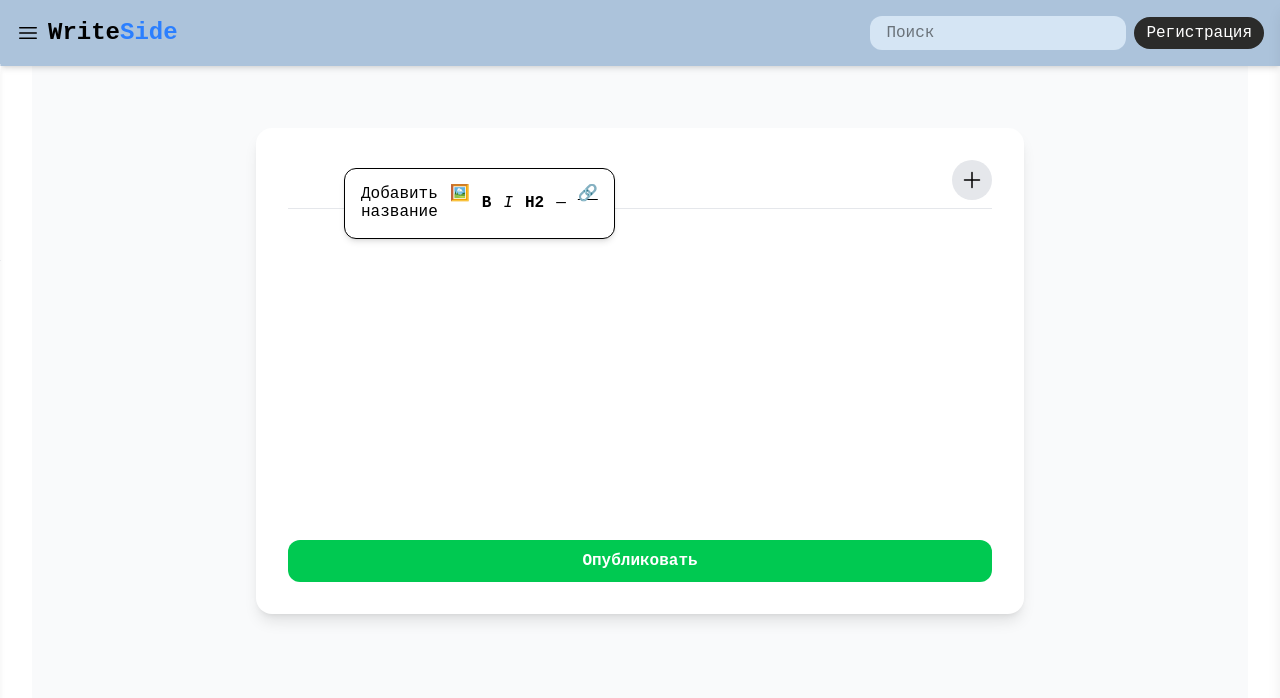
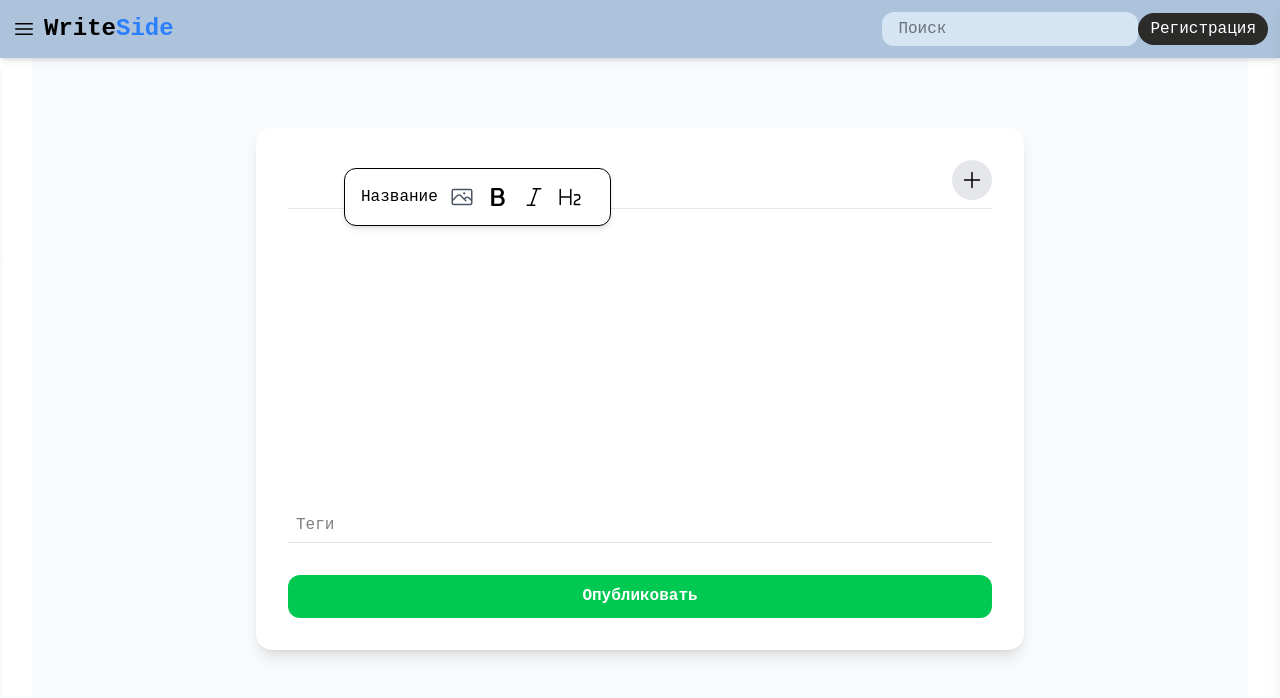
Before and after one commit to Altyn24/StoryHud.P, a React (Vite) app: page /create in a window 1280 px wide. Both pictures are taken after a click on the button 972 px from the left and 180 px from the top of the page. Shown: the top 698 px of the page. Built offline with nearby package versions, Linux system fonts and the light colour scheme.

Commit message:
добавлени тегов

```diff
--- a/src/components/Header.jsx
+++ b/src/components/Header.jsx
@@ -5,7 +5,8 @@ import { useDispatch, useSelector } from "react-redux";
 import NavBar from "../page/NavBar";
 import avatarDef from "../assets/avatar-people-user-svgrepo-com.svg";
 import { setSearchQuery } from "../features/searchSlice";
-import SearchResults from "../page/Search";
+import SearchResult from "../page/Search";
+
 
 function Header({ onMenuToggle }) {
   const isAuth = useSelector((state) => state.auth.isAuth);
@@ -39,7 +40,7 @@ function Header({ onMenuToggle }) {
 
   return (
     <>
-      <div className="p-3 w-full shadow-md mb-3 bg-[#acc3db] fixed top-0 left-0 right-0 z-50 sm:p-4">
+      <div className="p-3 w-full shadow-md mb-3 bg-[#acc3db] fixed top-0 left-0 right-0 z-50 sm:">
         <header className="flex justify-between items-center max-w-screen-xl mx-auto">
           <div className="flex items-center gap-2">
             <button
@@ -87,11 +88,11 @@ function Header({ onMenuToggle }) {
               Write<span className="!text-blue-500">Side</span>
             </Link>
           </div>
-          <div className="flex items-center gap-2">
+          <div className="flex items-center">
             <div className="relative flex items-center">
               <button
                 onClick={toggleSearch}
-                className="p-2 sm:hidden"
+                className="sm:hidden p-2"
                 aria-label="Toggle search"
               >
                 <svg
@@ -110,18 +111,18 @@ function Header({ onMenuToggle }) {
                 </svg>
               </button>
               <div
-                className={`${
+                className={`w-40 sm:w-64 ${
                   searchOpen ? "block" : "hidden sm:block"
-                } w-32 sm:w-64`}
+                }`}
               >
                 <input
                   type="text"
-                  className="rounded-xl bg-[#d5e5f4] px-2 py-1 sm:px-4 sm:py-2 outline-none w-full text-sm sm:text-base"
+                  className="rounded-xl bg-[#d5e5f4] px-3 py-1 sm:px-4 sm:py-2 outline-none w-full text-sm sm:text-base"
                   placeholder="Поиск"
                   value={searchQuery}
                   onChange={(e) => dispatch(setSearchQuery(e.target.value))}
                 />
-                <SearchResults />
+                <SearchResult />
               </div>
             </div>
             {isAuth && user ? (
@@ -136,7 +137,7 @@ function Header({ onMenuToggle }) {
             ) : (
               <Link
                 to="/signup"
-                className="!text-white bg-[#2B2B2A] rounded-3xl px-3 py-1 hover:text-gray-200 text-sm sm:text-base"
+                className="!text-white bg-[#2B2B2A] rounded-3xl px-3 py-1 hover: text-sm sm:text-base"
               >
                 Регистрация
               </Link>
@@ -145,7 +146,7 @@ function Header({ onMenuToggle }) {
         </header>
       </div>
       <div
-        className={`fixed inset-0 z-40 transition-opacity duration-300 bg-gray-800 bg-opacity-50 ${
+        className={`fixed inset-0 z-40 transition-opacity duration-300   bg-opacity-50 ${
           sidebarOpen
             ? "opacity-100 pointer-events-auto"
             : "opacity-0 pointer-events-none"
--- a/src/page/CreateStory.jsx
+++ b/src/page/CreateStory.jsx
@@ -15,6 +15,7 @@ export default function CreateStory() {
   const [showTools, setShowTools] = useState(false);
   const [error, setError] = useState("");
   const [isPublishing, setIsPublishing] = useState(false);
+  const [tags, setTags] = useState("");
   const editorRef = useRef(null);
 
   const handleTextChange = (e) => {
@@ -39,6 +40,11 @@ export default function CreateStory() {
     }));
   };
 
+  function handleTagsChage(e) {
+    const value = e.target.value;
+    setTags(value.split(",").map((tag) => tag.trim()));
+  }
+
   useEffect(() => {
     const saved = localStorage.getItem(DRAFT_KEY);
     if (saved) {
@@ -46,7 +52,7 @@ export default function CreateStory() {
       setContent({
         title: parsed.title || null,
         text: parsed.text || "",
-        images: []
+        images: [],
       });
     }
   }, []);
@@ -62,6 +68,11 @@ export default function CreateStory() {
     e.preventDefault();
     setError("");
     setIsPublishing(true);
+
+    const tagsArray = tags
+      .split(",")
+      .map((tag) => tag.trim().toLowerCase())
+      .filter((tag) => tag);
 
     if (!content.text.trim() && content.images.length === 0) {
       setError("Пост не может быть пустым.");
@@ -82,7 +93,6 @@ export default function CreateStory() {
           uploadedImages.push(response.data.filename);
         }
       }
-
       const previewImage = uploadedImages[0] || null;
 
       await addDoc(collection(db, "stories"), {
@@ -90,12 +100,14 @@ export default function CreateStory() {
         text: content.text,
         images: uploadedImages,
         previewImage,
+        tegs: tagsArray,
         authorId: user.uid,
         authorName: user.name || "Аноним",
         createdAt: serverTimestamp(),
       });
 
       setContent({ title: null, text: "", images: [] });
+      setTags("");
       localStorage.removeItem(DRAFT_KEY);
       setSuccess(true);
       setTimeout(() => setSuccess(false), 3000);
@@ -170,6 +182,7 @@ export default function CreateStory() {
               className="w-full !text-2xl font-bold outline-none mb-6 placeholder-gray-400"
             />
           )}
+
           <div
             ref={editorRef}
             contentEditable
@@ -180,7 +193,13 @@ export default function CreateStory() {
           >
             {content.text === "" ? "" : null}
           </div>
-
+          <input
+            type="text"
+            placeholder="Теги"
+            value={tags}
+            onChange={(e) => setTags(e.target.value)}
+            className="p-2 outline-none w-full border-b border-gray-200"
+          />
           {content.images.length > 0 && (
             <div className="mt-6 space-y-4">
               {content.images.map((image, i) => (
@@ -208,9 +227,7 @@ export default function CreateStory() {
           )}
         </div>
 
-        {error && (
-          <p className="text-black font-bold text-center">{error}</p>
-        )}
+        {error && <p className="text-black font-bold text-center">{error}</p>}
 
         <button
           type="submit"
--- a/src/page/Search.jsx
+++ b/src/page/Search.jsx
@@ -1,5 +1,6 @@
 import { useSelector } from "react-redux";
 import { Link } from "react-router-dom";
+import { motion, AnimatePresence } from "framer-motion";
 
 export default function SearchResults() {
   const searchQuery = useSelector((state) => state.search);
@@ -14,21 +15,31 @@ export default function SearchResults() {
   });
 
   return (
-    <div className="absolute top-full p-1 w-full rounded-sm bg-white shadow-lg border border-gray-200 z-40 max-h-100 overflow-y-auto">
-      <div className="p-3 text-gray-400">Результат поиска</div>
+    <AnimatePresence>
+      <motion.div
+        initial={{ y: -20, opacity: 0 }}
+        animate={{ y: 0, opacity: 1 }}
+        exit={{ y: -20, opacity: 0 }}
+        transition={{ duration: 0.2, ease: "easeOut" }}
+        className="absolute top-full left-0 w-full rounded-md bg-white shadow-xl border border-gray-300 z-40 max-h-80 overflow-y-auto"
+      >
+        <div className="px-4 py-2 text-gray-500 bg-gray-50">Результат поиска</div>
         {filtered.length > 0 ? (
           filtered.map((story) => (
             <Link
               key={story.id}
               to={`/post/${story.id}`}
-            className="px-4 py-2 hover:bg-gray-100 flex border-gray-400 border-b m-3"
+              className="flex items-center px-4 py-2 hover:bg-gray-100 transition-colors duration-200 border-b border-gray-200 last:border-b-0"
             >
+              <span className="text-sm sm:text-base text-gray-800">
                 {story.title ? story.title : story.text?.slice(0, 50) + (story.text.length > 50 ? "..." : "")}
+              </span>
             </Link>
           ))
         ) : (
-        <div className="p-4 text-gray-500">Ничего не найдено</div>
+          <div className="px-4 py-3 text-gray-600">Ничего не найдено</div>
         )}
-    </div>
+      </motion.div>
+    </AnimatePresence>
   );
 }
--- a/src/page/TextEditorTools.jsx
+++ b/src/page/TextEditorTools.jsx
@@ -71,7 +71,7 @@ export default function TextEditorTools({
               onClick={toggleTitle}
               className="text-gray-600 hover:text-black"
             >
-              {hasTitle ? "Убрать название" : "Добавить название"}
+              {hasTitle ? "Убрать название" : "Название"}
             </button>
 
             {/* Загрузка изображения */}
@@ -85,7 +85,20 @@ export default function TextEditorTools({
                 onChange={handleImageUpload}
               />
               <span className="cursor-pointer text-gray-600 hover:text-black">
-                🖼️
+                <svg
+                  xmlns="http://www.w3.org/2000/svg"
+                  fill="none"
+                  viewBox="0 0 24 24"
+                  strokeWidth={1.5}
+                  stroke="currentColor"
+                  className="size-6"
+                >
+                  <path
+                    strokeLinecap="round"
+                    strokeLinejoin="round"
+                    d="m2.25 15.75 5.159-5.159a2.25 2.25 0 0 1 3.182 0l5.159 5.159m-1.5-1.5 1.409-1.409a2.25 2.25 0 0 1 3.182 0l2.909 2.909m-18 3.75h16.5a1.5 1.5 0 0 0 1.5-1.5V6a1.5 1.5 0 0 0-1.5-1.5H3.75A1.5 1.5 0 0 0 2.25 6v12a1.5 1.5 0 0 0 1.5 1.5Zm10.5-11.25h.008v.008h-.008V8.25Zm.375 0a.375.375 0 1 1-.75 0 .375.375 0 0 1 .75 0Z"
+                  />
+                </svg>
               </span>
             </label>
 
@@ -95,7 +108,19 @@ export default function TextEditorTools({
               onClick={() => applyFormat("bold")}
               className="text-gray-600 hover:text-black font-bold"
             >
-              B
+              <svg
+                xmlns="http://www.w3.org/2000/svg"
+                fill="none"
+                viewBox="0 0 24 24"
+                strokeWidth={1.5}
+                stroke="currentColor"
+                className="size-6"
+              >
+                <path
+                  strokeLinejoin="round"
+                  d="M6.75 3.744h-.753v8.25h7.125a4.125 4.125 0 0 0 0-8.25H6.75Zm0 0v.38m0 16.122h6.747a4.5 4.5 0 0 0 0-9.001h-7.5v9h.753Zm0 0v-.37m0-15.751h6a3.75 3.75 0 1 1 0 7.5h-6m0-7.5v7.5m0 0v8.25m0-8.25h6.375a4.125 4.125 0 0 1 0 8.25H6.75m.747-15.38h4.875a3.375 3.375 0 0 1 0 6.75H7.497v-6.75Zm0 7.5h5.25a3.75 3.75 0 0 1 0 7.5h-5.25v-7.5Z"
+                />
+              </svg>
             </button>
 
             {/* Курсив */}
@@ -104,7 +129,20 @@ export default function TextEditorTools({
               onClick={() => applyFormat("italic")}
               className="text-gray-600 hover:text-black italic"
             >
-              I
+              <svg
+                xmlns="http://www.w3.org/2000/svg"
+                fill="none"
+                viewBox="0 0 24 24"
+                strokeWidth={1.5}
+                stroke="currentColor"
+                className="size-6"
+              >
+                <path
+                  strokeLinecap="round"
+                  strokeLinejoin="round"
+                  d="M5.248 20.246H9.05m0 0h3.696m-3.696 0 5.893-16.502m0 0h-3.697m3.697 0h3.803"
+                />
+              </svg>
             </button>
 
             {/* Заголовок */}
@@ -113,27 +151,30 @@ export default function TextEditorTools({
               onClick={() => applyFormat("formatBlock", "h2")}
               className="text-gray-600 hover:text-black font-semibold"
             >
-              H2
+              <svg xmlns="http://www.w3.org/2000/svg" fill="none" viewBox="0 0 24 24" strokeWidth={1.5} stroke="currentColor" className="size-6">
+  <path strokeLinecap="round" strokeLinejoin="round" d="M21.75 19.5H16.5v-1.609a2.25 2.25 0 0 1 1.244-2.012l2.89-1.445c.651-.326 1.116-.955 1.116-1.683 0-.498-.04-.987-.118-1.463-.135-.825-.835-1.422-1.668-1.489a15.202 15.202 0 0 0-3.464.12M2.243 4.492v7.5m0 0v7.502m0-7.501h10.5m0-7.5v7.5m0 0v7.501" />
+</svg>
+
             </button>
 
             {/* Разделитель */}
-            <button
+            {/* <button
               type="button"
               onClick={() => applyFormat("insertHorizontalRule")}
               className="text-gray-600 hover:text-black"
             >
               ―
-            </button>
+            </button> */}
 
             {/* Ссылка */}
             <div className="relative">
-              <button
+              {/* <button
                 type="button"
                 onClick={() => setShowLinkInput(!showLinkInput)}
                 className="text-gray-600 hover:text-black underline"
               >
                 🔗
-              </button>
+              </button> */}
 
               <AnimatePresence>
                 {showLinkInput && (
```
Also changed, not shown: src/page/Home.jsx (+6 -1 lines), src/page/TegBar.jsx (+52 -10 lines). Lines whose indentation alone changed are shown as unchanged.
